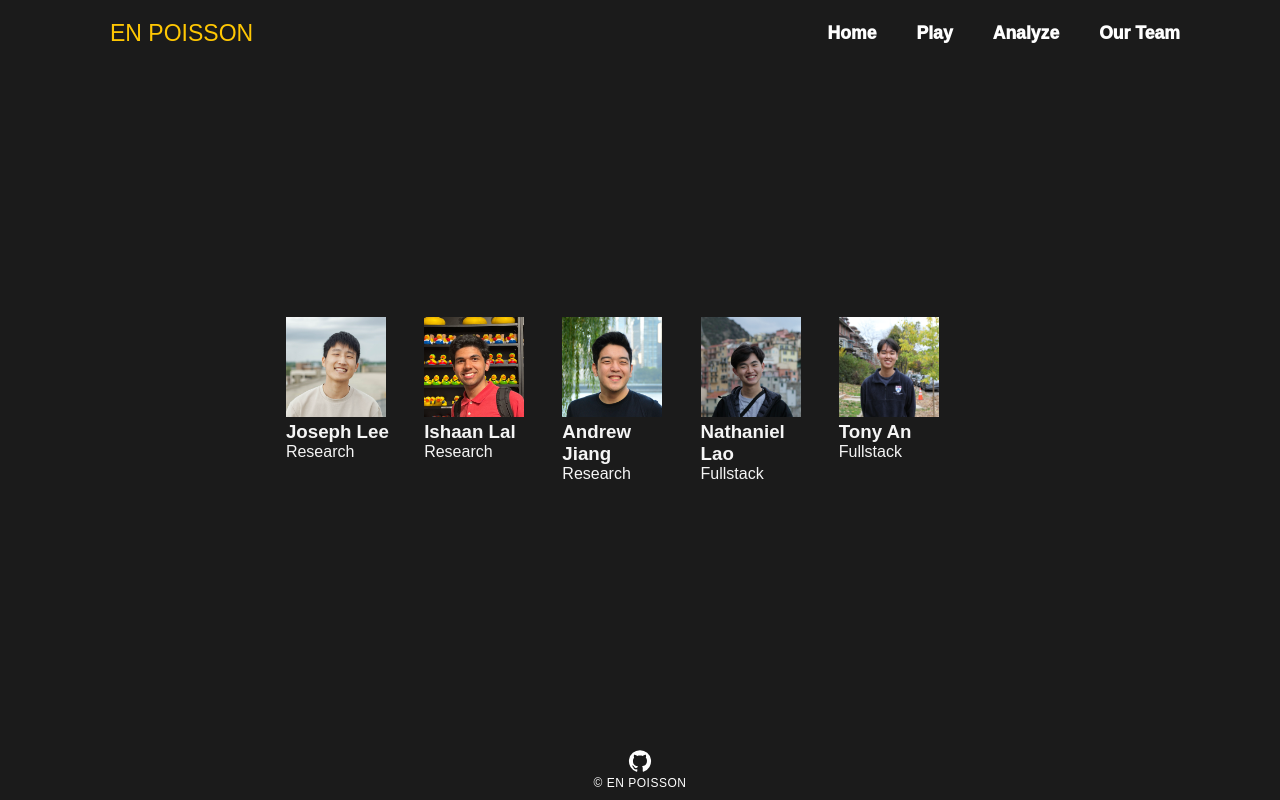
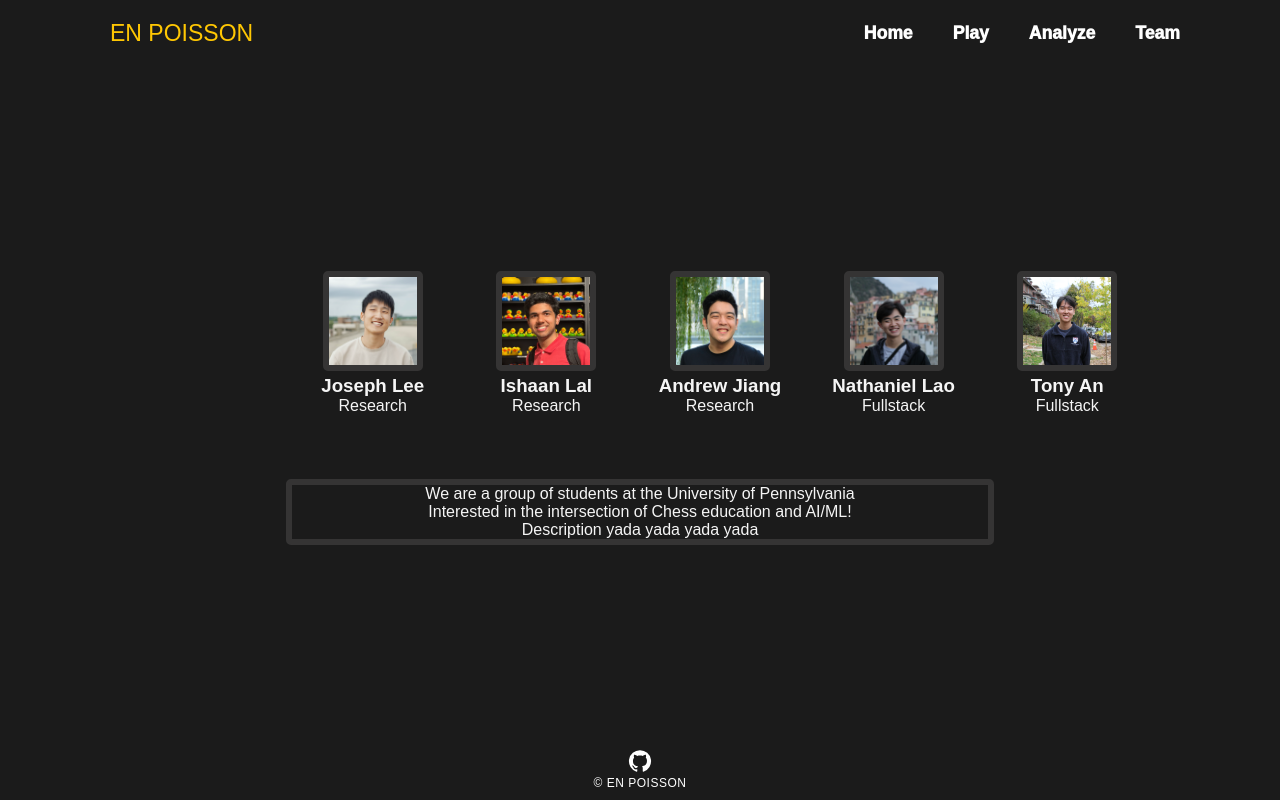
Before and after one commit to tonyjongyoonan/enpoisson, a React (Create React App) app in the folder frontend/: page /team in a window 1280 px wide. Built offline with nearby package versions, Linux system fonts and the light colour scheme; no server answers; a web font is replaced by a local one.

Commit message:
model input + team page formatting

```diff
--- a/frontend/src/components/Navbar.js
+++ b/frontend/src/components/Navbar.js
@@ -31,7 +31,7 @@ function Navbar() {
         <Link to="/">Home</Link>
         <Link to="/play">Play</Link>
         <Link to="/analyze">Analyze</Link>
-        <Link to="/team">Our Team</Link>
+        <Link to="/team">Team</Link>
       </div>
     </div>
   );
--- a/frontend/src/pages/Analyzed.js
+++ b/frontend/src/pages/Analyzed.js
@@ -22,7 +22,7 @@ const Analyzed = () => {
   };
 
   useEffect(() => {
-    moves.current = getPgnMoves(pgn);
+    moves.current = getPgnMoves(pgn); // format: ['e4', 'e5', ..., 'Nf3', 'Nc6']
     const handleKeydown = (event) => {
       if (event.key === 'ArrowRight' && moveIndex.current < moves.current.length) {
         chess.current.move(moves.current[moveIndex.current]);
@@ -31,8 +31,18 @@ const Analyzed = () => {
 
         // if not cached, request for feedback
         if (!moveIndexToFeedback.current[moveIndex.current]) {
-          // request for feedback
+          const model_input = [];
+          const history = chess.history({ verbose: true }).slice(0, moveIndex.current);
+          const moves_made = moves.current.slice(0, moveIndex.current); // gets all moves so far
+          for (let i = 0; i < moveIndex.length; i++) {
+            model_input.append((history[i].from, moves_made.slice(Math.max(0, i - 16), i), history[i].color));
+          }
 
+          // get feedback from model
+          // const feedback = model(model_input);
+        } else {
+          // display cached feedback
+          feedback = moveIndexToFeedback.current[moveIndex.current];
         }
         feedback = "Feedback";
 
--- a/frontend/src/pages/Team.css
+++ b/frontend/src/pages/Team.css
@@ -1,24 +1,29 @@
 .team-container {
     display: flex;
-    overflow: hidden;
+    justify-content: space-evenly;
 }
 
 .groupmate-card {
     flex: 0 0 auto;
-    width: 15%;
-    margin-right: 2rem;
+    width: 20%;
+    text-align: center;
+    margin: 1rem;
 }
 
 .groupmate-card img {
     width: 100%;
     height: auto;
+    border: 6px solid #353434;
+    border-radius: 5px;
 }
 
 .groupmate-card .description {
     margin-top: 1rem;
 }
 
-.groupmate-img {
-    width: 100px;
-    height: 100px;
+.team-description {
+    margin-top: 3rem;
+    text-align: center;
+    border: 6px solid #353434;
+    border-radius: 5px;
 }
--- a/frontend/src/pages/Team.js
+++ b/frontend/src/pages/Team.js
@@ -39,6 +39,7 @@ const Team = () => {
     ];
 
     return (
+        <div>
             <div className="team-container">
                 {groupmates.map((groupmate, index) => (
                     <div key={index} className="groupmate-card">
@@ -48,7 +49,12 @@ const Team = () => {
                     </div>
                 ))}
             </div>
+            <div className="team-description">
+                <p>We are a group of students at the University of Pennsylvania</p>
+                <p>Interested in the intersection of Chess education and AI/ML!</p>
+                <p>Description yada yada yada yada</p>
+            </div>
+        </div>
     );
 };
-
 export default Team;
```
Lines whose indentation alone changed are shown as unchanged.
